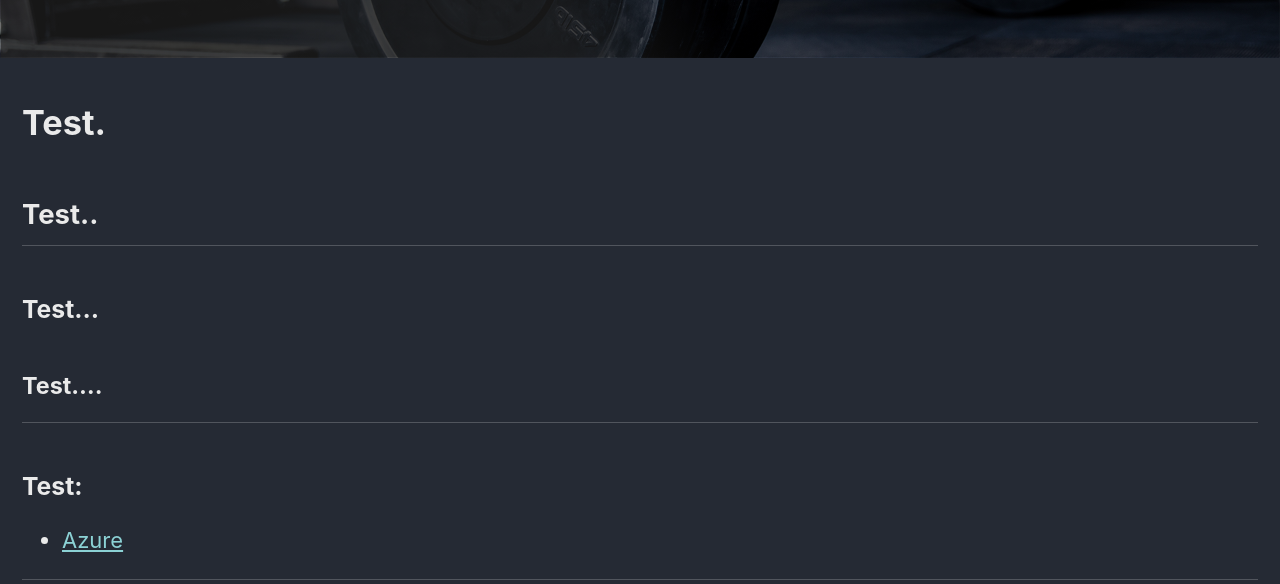
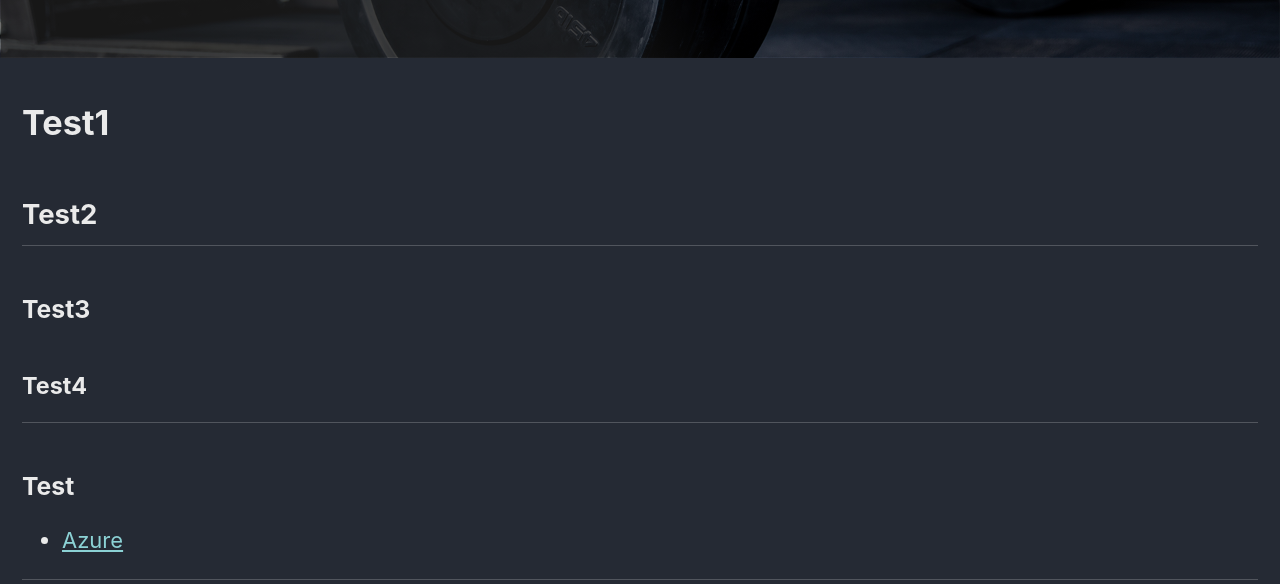
Before and after one commit to bhoogenboom/bhoogenboom.github.io, a Jekyll site: the page built from _pages/lift.md, in a window 1280 px wide. Shown: the part 244-828 px from the top of the page. Built offline with Jekyll 4.4.1, drawn with Linux system fonts in a browser that asks for light colours; cached includes are drawn as plain includes.

Commit message:
Changed pages afther MD extention

```diff
--- a/_pages/lift.md
+++ b/_pages/lift.md
@@ -5,15 +5,17 @@ header:
   overlay_image: /assets/images/lift-teaser.jpg
 ---
 
-# Test.
-## Test..
-### Test...
-#### Test....
+# Test1
 
+## Test2
 
+### Test3
+
+#### Test4
 
 ---
-### Test:
+
+### Test
 
 - [Azure](https://azure.com/)
 
```
Also changed, not shown: _pages/code.md (+1 -0 lines), _pages/run.md (+5 -2 lines).
